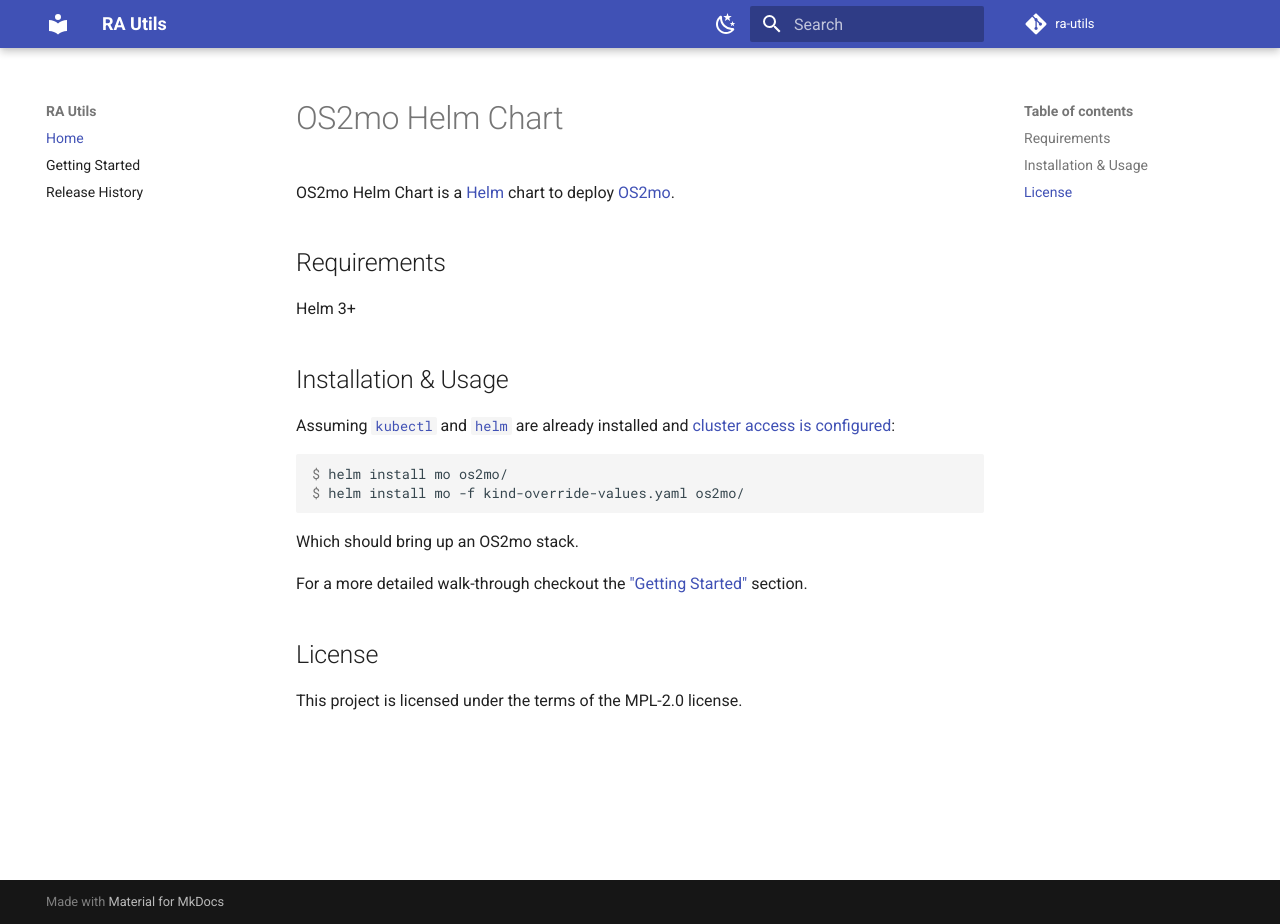
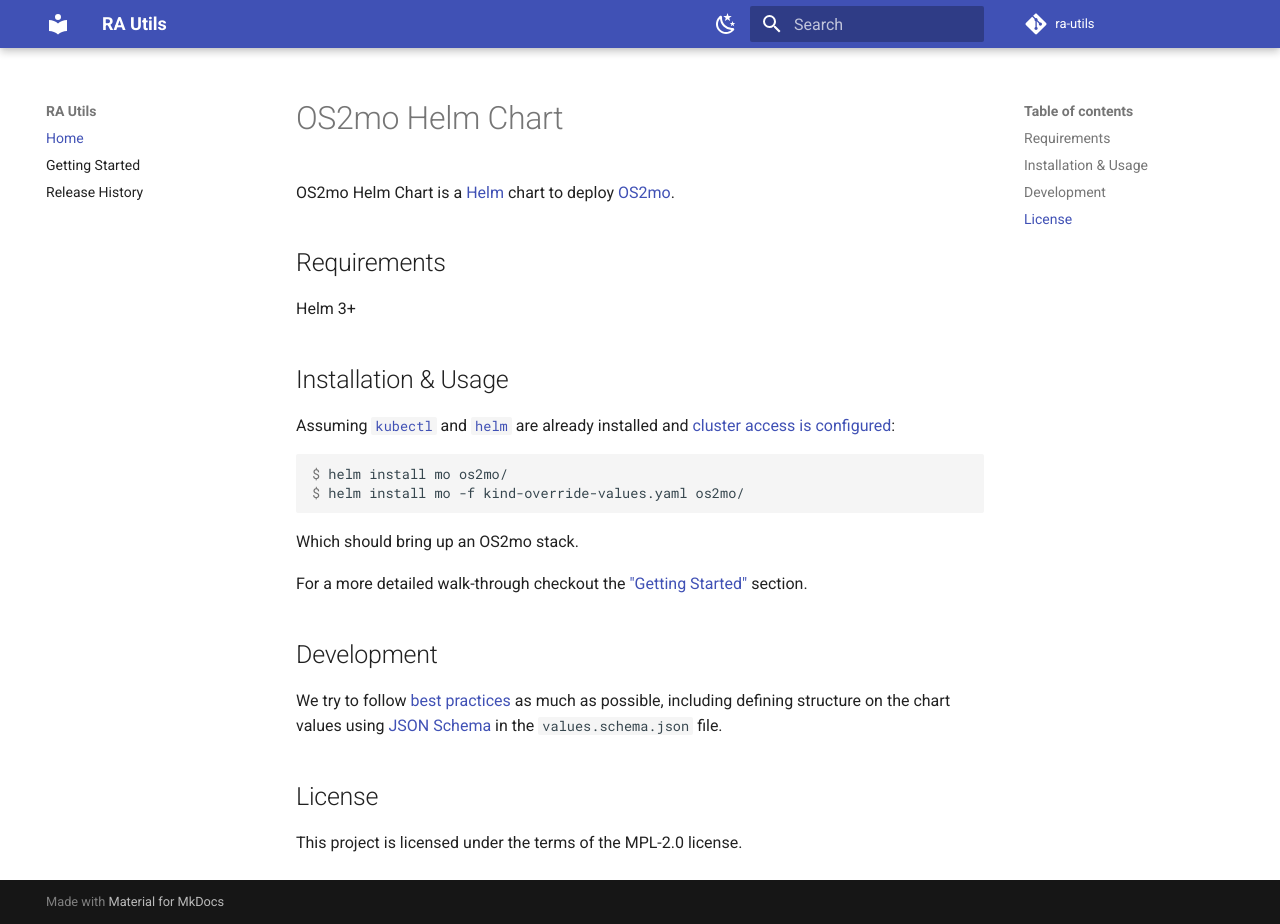
Before and after one commit to magenta-aps/os2mo-helm-chart, an MkDocs documentation site: the page built from docs/index.md, in a window 1280 px wide and 924 px high. Built offline with MkDocs 1.6.1 and Material for MkDocs 9.7.7, drawn with Linux system fonts in a browser that asks for light colours.

Commit message:
[#50271] Move deprecations to JSON Schema
This is best practice.

```diff
--- a/docs/index.md
+++ b/docs/index.md
@@ -27,6 +27,12 @@ Which should bring up an OS2mo stack.
 
 For a more detailed walk-through checkout the ["Getting Started"](GettingStarted.md) section.
 
+
+## Development
+We try to follow [best practices](https://helm.sh/docs/topics/charts/) as much
+as possible, including defining structure on the chart values using
+[JSON Schema](https://json-schema.org/) in the `values.schema.json` file.
+
 ## License
 
 This project is licensed under the terms of the MPL-2.0 license.
```
Also changed, not shown: 3 other files.
